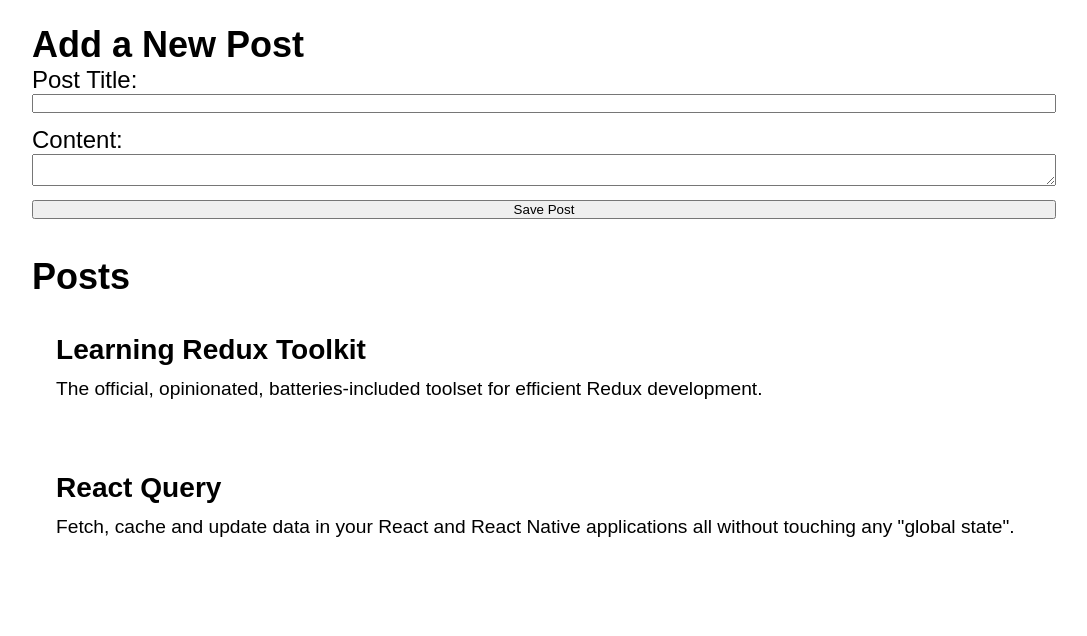
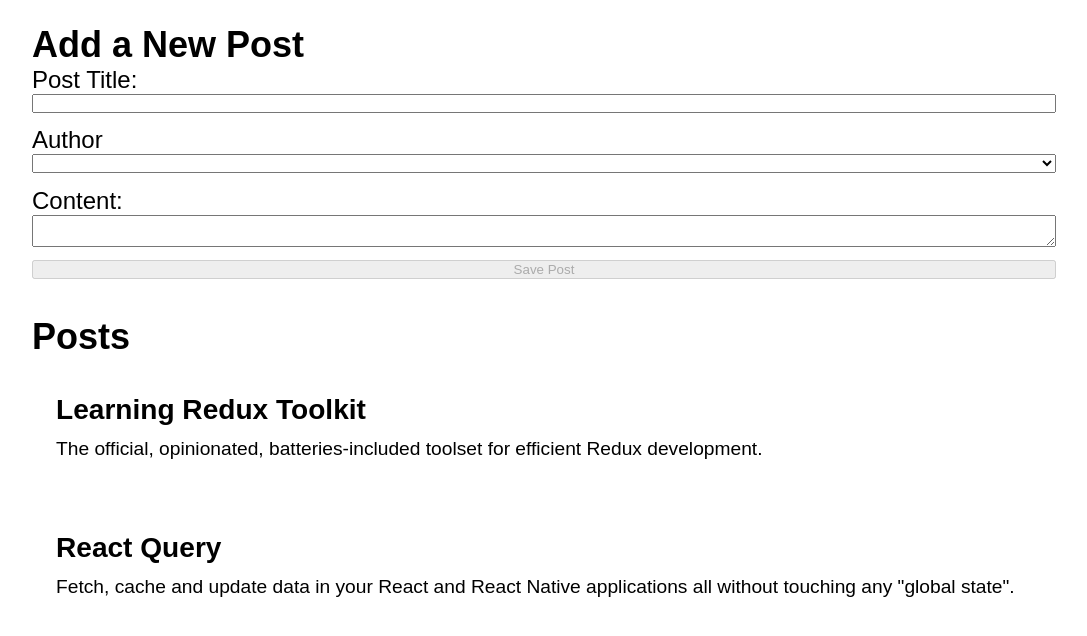
Before and after one commit to MajkoDev/redux-post-app, a React (Create React App) app: page / in a window 1280 px wide. Shown: the top 636 px of the page, without its empty margins (96-1183 px from the left). Built offline with nearby package versions, Linux system fonts and the light colour scheme.

Commit message:
adding user

```diff
--- a/src/app/store.js
+++ b/src/app/store.js
@@ -1,9 +1,11 @@
 import { configureStore } from "@reduxjs/toolkit";
 
 import postsReducer from '../features/posts/postsSlice'
+import usersReducer from "../features/users/usersSlice";
 
 export const store = configureStore({
     reducer: {
-        posts: postsReducer
+        posts: postsReducer,
+        users: usersReducer
     }
 })
--- a/src/features/posts/AddPostForm.js
+++ b/src/features/posts/AddPostForm.js
@@ -1,8 +1,8 @@
 import { useState } from "react";
-import { useDispatch } from "react-redux";
-import { nanoid } from "@reduxjs/toolkit";
+import { useDispatch, useSelector } from "react-redux";
 
 import { postAdded } from "./postsSlice";
+import { selectAllUsers } from "../users/usersSlice";
 
 //? FORM TO ADD NEW CONTENT
 
@@ -11,18 +11,32 @@
 
   const [title, setTitle] = useState("");
   const [content, setContent] = useState("");
+  const [userId, setUserId] = useState("");
+
+  const users = useSelector(selectAllUsers);
 
   const onTitleChange = (e) => setTitle(e.target.value);
   const onContentChange = (e) => setContent(e.target.value);
+  const onAuthorChange = (e) => setUserId(e.target.value);
 
   // if we have title and content, then dispatch action
   const onSavePostClick = () => {
     if (title && content) {
-      dispatch(postAdded(title, content));
+      dispatch(postAdded(title, content, userId));
       setTitle("");
       setContent("");
     }
   };
+
+  // check if title, content and idUser are all true
+  // accordingly: dispable or able button
+  const canSave = Boolean(title) && Boolean(content) && Boolean(userId);
+
+  const usersOptions = users.map((user) => (
+    <option key={user.id} value={user.id}>
+      {user.name}
+    </option>
+  ));
 
   return (
     <section>
@@ -37,6 +51,12 @@
           onChange={onTitleChange}
         />
 
+        <label htmlFor="postAuthor">Author</label>
+        <select id="postAuthor" value={userId} onChange={onAuthorChange}>
+          <option value=""></option>
+          {usersOptions}
+        </select>
+
         <label htmlFor="postContent">Content:</label>
         <textarea
           id="postContent"
@@ -45,7 +65,7 @@
           onChange={onContentChange}
         />
 
-        <button type="button" onClick={onSavePostClick}>
+        <button type="button" disabled={!canSave} onClick={onSavePostClick}>
           Save Post
         </button>
       </form>
--- a/src/features/posts/postsSlice.js
+++ b/src/features/posts/postsSlice.js
@@ -24,12 +24,13 @@
       reducer(state, action) {
         state.push(action.payload);
       },
-      prepare(title, content) {
+      prepare(title, content, userId) {
         return {
           payload: {
             id: nanoid(),
             title,
             content,
+            userId
           },
         };
       },
--- /dev/null
+++ b/src/features/users/usersSlice.js
@@ -0,0 +1,17 @@
+import { createSlice } from "@reduxjs/toolkit";
+
+const initialState = [
+    {id: '0', name: 'Dude Lebowski'},
+    {id: '1', name: 'Neil Young'},
+    {id: '2', name: 'Dave Johnson'},
+]
+
+const usersSlice = createSlice({
+    name: 'users',
+    initialState,
+    reducers: {}
+})
+
+export const selectAllUsers = (state) => state.users
+
+export default usersSlice.reducer
```
